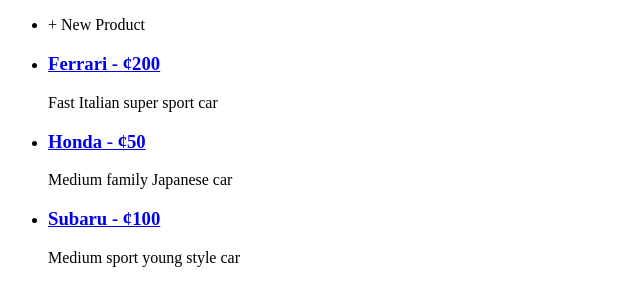
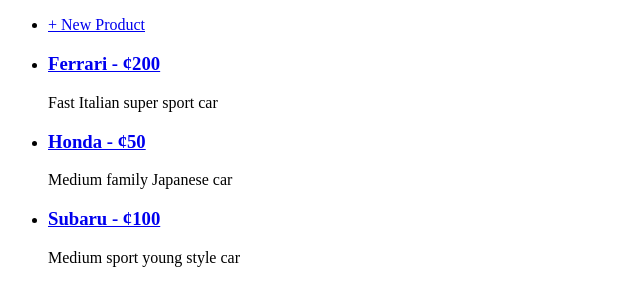
Before and after one commit to jessiicacmoore/django-rainforest, a Django app: page /home/ in a window 1280 px wide. Shown: the part 39-339 px from the top of the page, without its empty margins (0-640 px from the left). Run offline with Django 3.2, Linux system fonts and the light colour scheme; data comes from the database, SQL or seed files in the repository.

Commit message:
Fixed link on home page - text was out of a tags

```diff
--- a/rainforest/templates/home.html
+++ b/rainforest/templates/home.html
@@ -3,7 +3,7 @@
 {% block content %}
     <section class="home-main">
         <ul class="products-list">
-            <li><a href="{% url 'new_product' %}" class="new-product-link"></a>+ New Product</li>
+            <li><a href="{% url 'new_product' %}" class="new-product-link">+ New Product</a></li>
             {% for product in products %}
             <li class="product">
                 <a href="{% url 'product_details' id=product.id %}"><h3 class="name-price">{{ product.name }} - &cent;{{ product.price_in_cents }}</h3></a>
```
